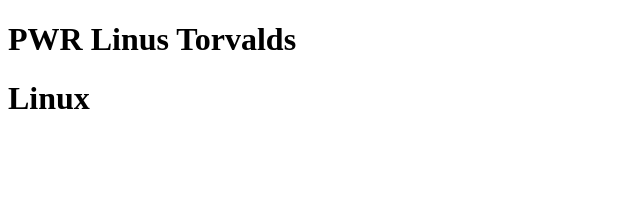
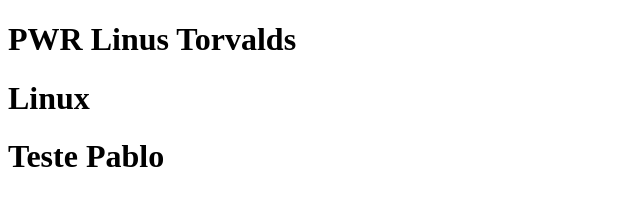
Before and after one commit to Vini-Dev-Py/Trabalho_PWR_Linus, a plain HTML site: page index.html in a window 1280 px wide. Shown: the whole page, without its empty margins (0-640 px from the left). Drawn offline with Linux system fonts and the light colour scheme.

Commit message:
Teste Pablo

```diff
--- a/index.html
+++ b/index.html
@@ -9,5 +9,6 @@
 <body>
     <h1>PWR Linus Torvalds</h1>
     <h1>Linux</h1>
+    <h1>Teste Pablo</h1>
 </body>
 </html>
```
